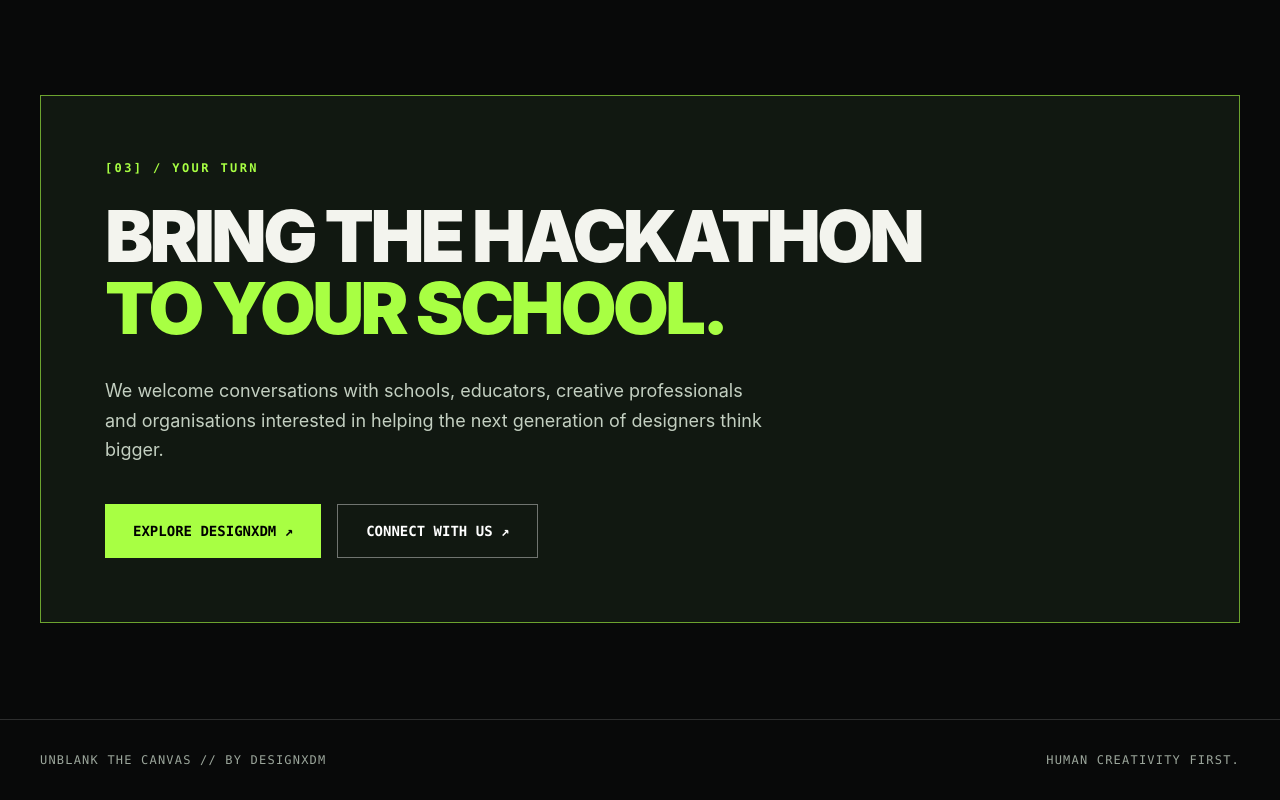
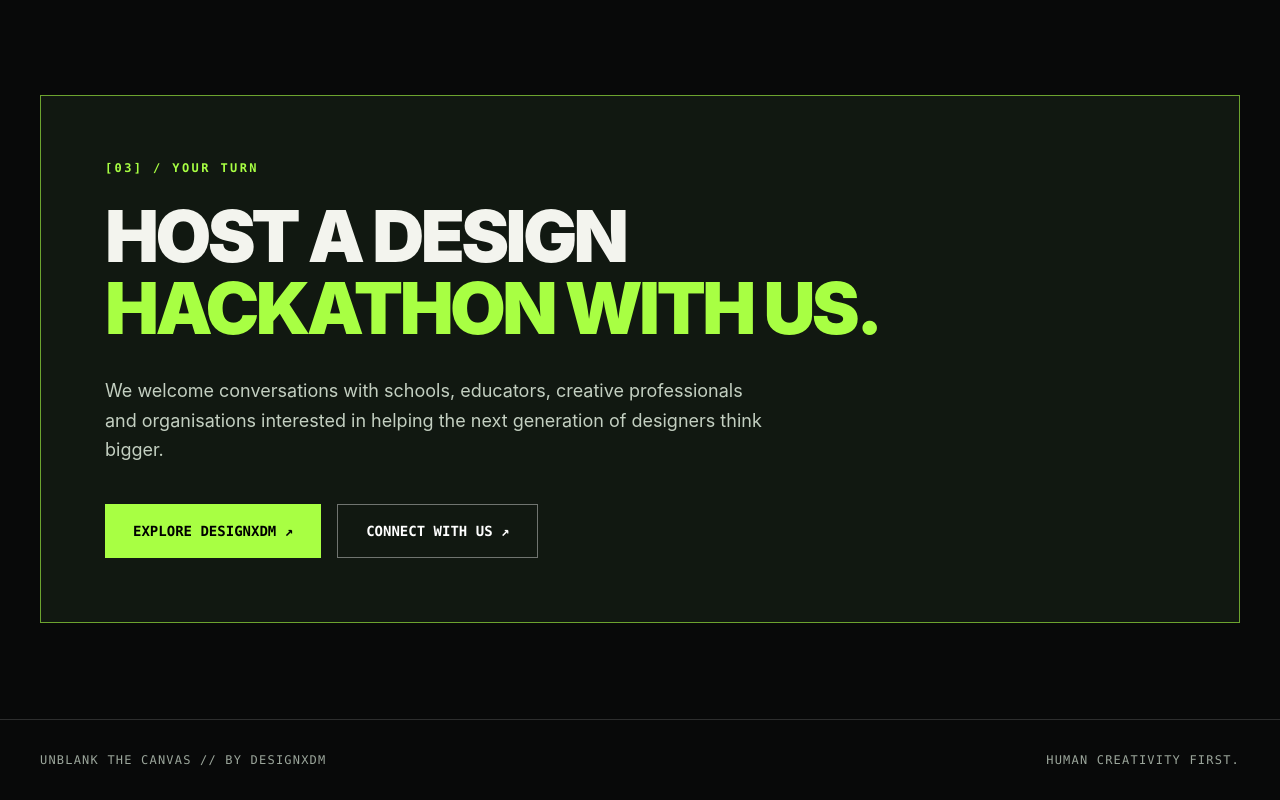
Before and after one commit to bulandun/CreateXDM, a Next.js app: page / in a window 1280 px wide. Shown: the part 4496-5296 px from the top of the page. Built offline with nearby package versions, Linux system fonts and the light colour scheme.

Commit message:
Broaden hackathon invitation beyond schools

```diff
--- a/app/page.tsx
+++ b/app/page.tsx
@@ -67,7 +67,7 @@
       <section id="get-involved" className="relative mx-auto max-w-7xl px-6 py-24 md:px-10">
         <div className="border border-[#a8ff43]/60 bg-[#111811] p-8 md:p-16">
           <p className="font-mono text-xs font-bold tracking-[0.2em] text-[#a8ff43]">[03] / YOUR TURN</p>
-          <h2 className="mt-6 max-w-4xl text-5xl font-black uppercase leading-[0.95] tracking-tighter md:text-7xl">BRING THE HACKATHON<br /><span className="text-[#a8ff43]">TO YOUR SCHOOL.</span></h2>
+          <h2 className="mt-6 max-w-4xl text-5xl font-black uppercase leading-[0.95] tracking-tighter md:text-7xl">HOST A DESIGN<br /><span className="text-[#a8ff43]">HACKATHON WITH US.</span></h2>
           <p className="mt-8 max-w-2xl text-lg leading-relaxed text-[#c3cfc1]">We welcome conversations with schools, educators, creative professionals and organisations interested in helping the next generation of designers think bigger.</p>
           <div className="mt-10 flex flex-wrap gap-4"><a href="https://www.designxdm.com" target="_blank" rel="noopener noreferrer" className="inline-flex items-center bg-[#a8ff43] px-7 py-4 font-mono text-sm font-bold text-black hover:bg-white">EXPLORE DESIGNXDM ↗</a><a href="https://www.linkedin.com/company/designxdm/" target="_blank" rel="noopener noreferrer" className="inline-flex items-center border border-white/40 px-7 py-4 font-mono text-sm font-bold text-white hover:border-[#a8ff43] hover:text-[#a8ff43]">CONNECT WITH US ↗</a></div>
         </div>
```
